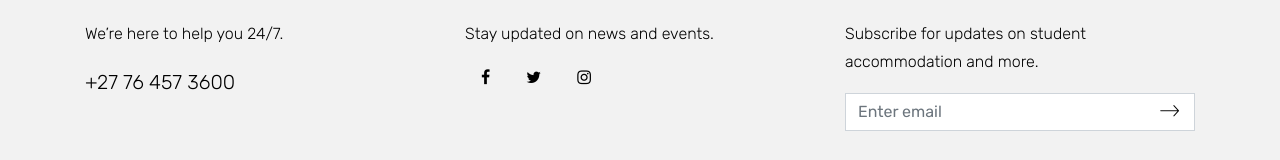
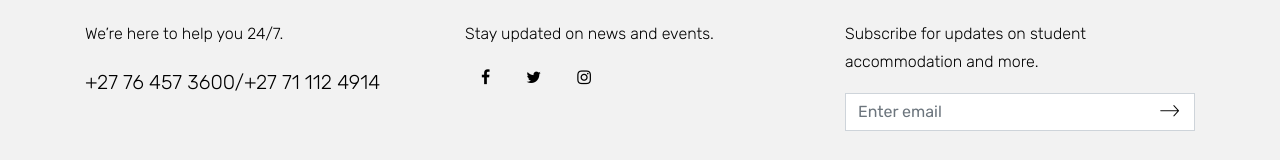
Before and after one commit to Samewell13/Welvenestastudentaccommodation, a plain HTML site: page index.html in a window 1280 px wide. Shown: the part 3101-3261 px from the top of the page. Drawn offline with nearby package versions, Linux system fonts and the light colour scheme; files whose address does not match are found by name.

Commit message:
Update index.html

```diff
--- a/index.html
+++ b/index.html
@@ -178,7 +178,7 @@
           <div class="col-md-4">
             <h3>Contact Us</h3>
             <p>We’re here to help you 24/7.</p>
-            <p class="lead"><a href="tel://">+27 76 457 3600</a></p>
+            <p class="lead"><a href="tel://">+27 76 457 3600/+27 71 112 4914</a></p>
           </div>
           <div class="col-md-4">
             <h3>Follow Us</h3>
```
